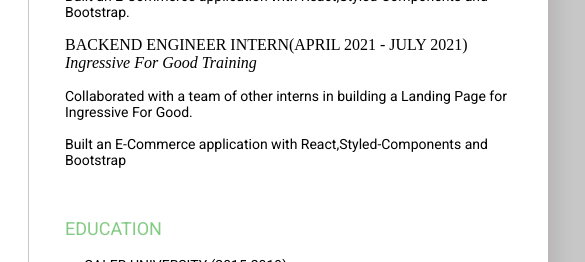
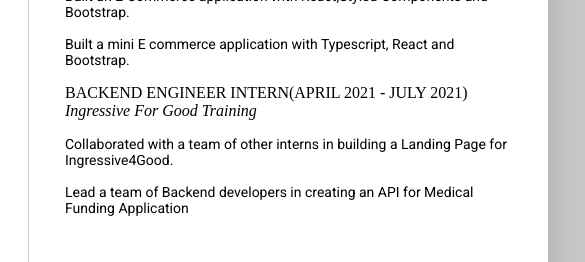
Before and after one commit to DavidAkinJames/HNGi8-Stage2-Task, a plain HTML site: page index.html in a window 1280 px wide. Shown: the part 690-952 px from the top of the page, 492-1077 px from the left. Drawn offline with nearby package versions, Linux system fonts and the light colour scheme.

Commit message:
made some corrections to the html page

```diff
--- a/index.html
+++ b/index.html
@@ -124,6 +124,10 @@
             Built a Google Homepage clone with HTML & CSS. <br />
             <br />
             Built an E-Commerce application with React,Styled-Components and
+            Bootstrap. <br />
+
+            <br />
+            Built a mini E commerce application with Typescript, React and
             Bootstrap.
           </p>
 
@@ -133,10 +137,10 @@
           </p>
           <p class="p-4">
             Collaborated with a team of other interns in building a Landing Page
-            for Ingressive For Good.<br />
+            for Ingressive4Good.<br />
             <br />
-            Built an E-Commerce application with React,Styled-Components and
-            Bootstrap
+            Lead a team of Backend developers in creating an API for Medical
+            Funding Application
           </p>
 
           <br />
```
